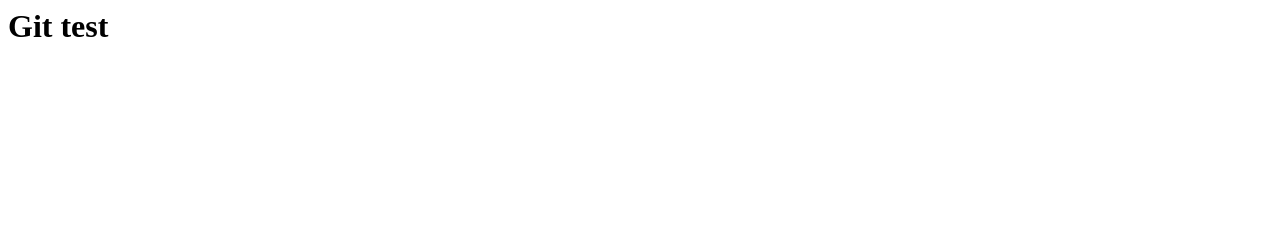
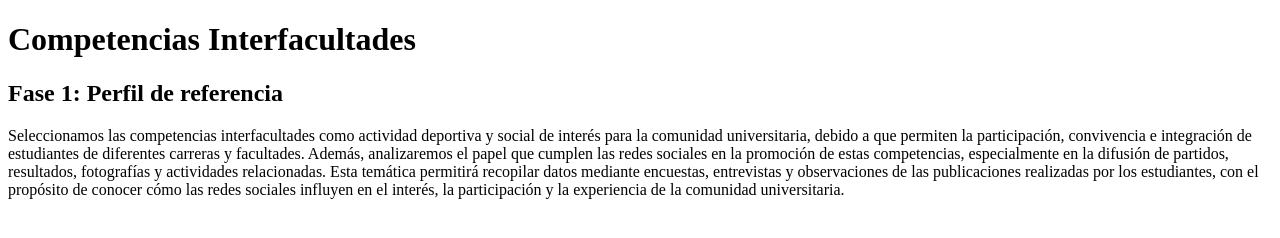
Before and after one commit to Arihuz124/proyecto2, a plain HTML site: page index.html in a window 1280 px wide. Drawn offline with Linux system fonts and the light colour scheme.

Commit message:
fase 1
el contexto de la primera propuesta "La influencia de las redes sociales en la experiencia y participación de los estudiantes en las competencias interfacultades"

```diff
--- a/index.html
+++ b/index.html
@@ -1 +1,29 @@
-<h1> Git test </h1>
+<!DOCTYPE html>
+<html lang="es">
+<head>
+    <meta charset="UTF-8">
+    <meta name="viewport" content="width=device-width, initial-scale=1.0">
+    <title>Competencias Interfacultades</title>
+</head>
+<body>
+
+    <main>
+        <h1>Competencias Interfacultades</h1>
+
+        <h2>Fase 1: Perfil de referencia</h2>
+
+        <p>
+            Seleccionamos las competencias interfacultades como actividad deportiva y social
+            de interés para la comunidad universitaria, debido a que permiten la participación,
+            convivencia e integración de estudiantes de diferentes carreras y facultades.
+            Además, analizaremos el papel que cumplen las redes sociales en la promoción de
+            estas competencias, especialmente en la difusión de partidos, resultados,
+            fotografías y actividades relacionadas. Esta temática permitirá recopilar datos
+            mediante encuestas, entrevistas y observaciones de las publicaciones realizadas
+            por los estudiantes, con el propósito de conocer cómo las redes sociales influyen
+            en el interés, la participación y la experiencia de la comunidad universitaria.
+        </p>
+    </main>
+
+</body>
+</html>
```
